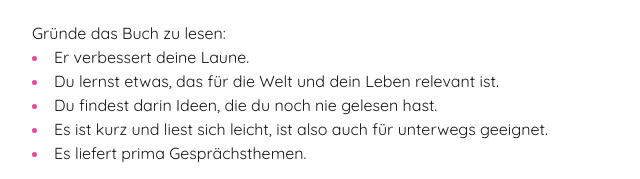
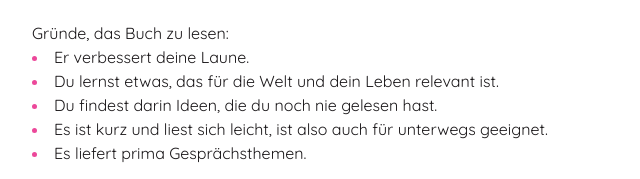
Before and after one commit to patte/no-age-fun, an Astro site: page / in a window 1280 px wide. Shown: the part 853-1032 px from the top of the page, 240-880 px from the left. Built offline with nearby package versions, Linux system fonts and the light colour scheme; Astro itself is replaced by a stand-in of ours.

Commit message:
fix: typo

```diff
--- a/src/pages/index.astro
+++ b/src/pages/index.astro
@@ -71,7 +71,7 @@ import Input from "@/components/Input.astro";
     </div>
 
     <div>
-      <span>Gründe das Buch zu lesen:</span>
+      <span>Gründe, das Buch zu lesen:</span>
       <ul class="list-disc list-inside marker:text-primary">
         <li>Er verbessert deine Laune.</li>
         <li>Du lernst etwas, das für die Welt und dein Leben relevant ist.</li>
```
